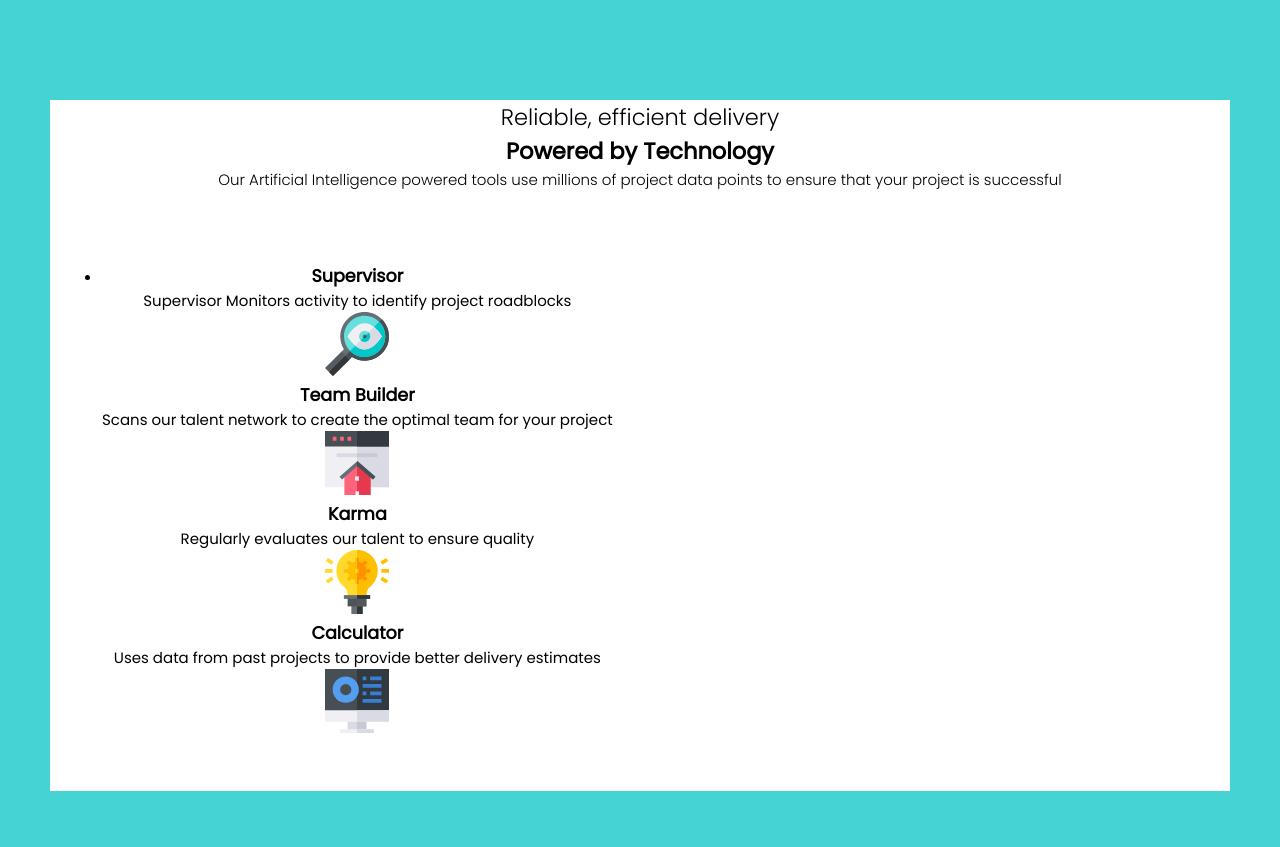
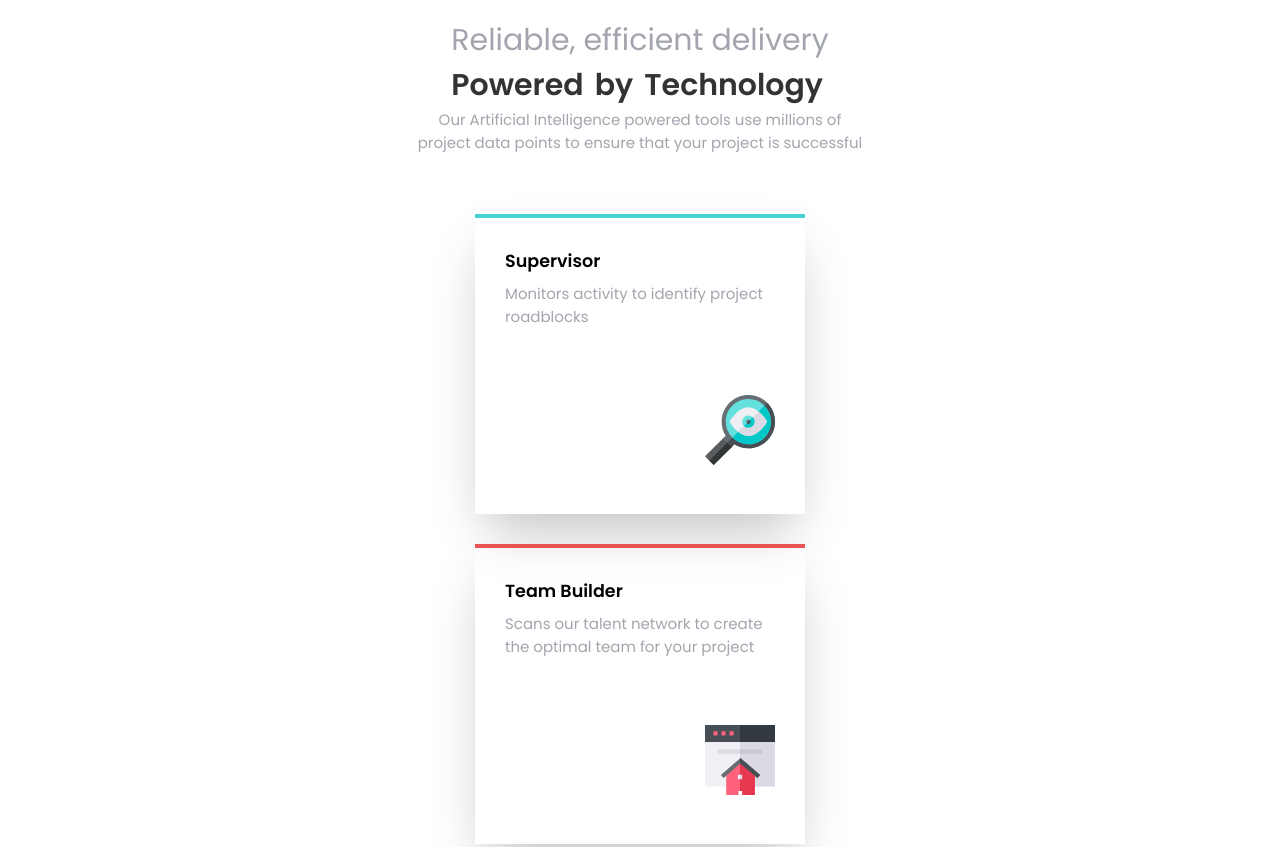
Before and after one commit to okedo01/First-Frontend-Mentor-Project, a plain HTML site: page index.html in a window 1280 px wide. Shown: the top 847 px of the page. Drawn offline with Linux system fonts and the light colour scheme.

Commit message:
frontend mentor project finished

```diff
--- a/index.html
+++ b/index.html
@@ -16,52 +16,66 @@
     <title>Frontend Mentor | Four card feature section</title>
   </head>
   <body>
-    <main>
-      <header class="header">
-        <h2 class="weight">Reliable, efficient delivery</h2>
+    <header>
+      <div class="headings">
+        <h1>Reliable, efficient delivery</h1>
         <h2>Powered by Technology</h2>
+      </div>
       <p>
         Our Artificial Intelligence powered tools use millions of project data
         points to ensure that your project is successful
       </p>
     </header>
 
-      <section class="container">
-        <div class="items">
-          <div>
-          <ul>
-            <li>
+    <main>
+      <div class="container">
+        <div class="card card-1">
           <h3>Supervisor</h3>
-              <p>Supervisor Monitors activity to identify project roadblocks</p>
-            </li>
-            <img src="images/icon-supervisor.svg" alt="icon-supervisor" />
-          </ul>
-          <li>
+          <p>Monitors activity to identify project roadblocks</p>
+          <img
+            src="images/icon-supervisor.svg"
+            alt="icon-supervisor"
+            class="icon-supervisor"
+          />
+        </div>
+        <div class="col-container">
+          <div class="card card-2">
             <h3>Team Builder</h3>
             <p>
-              Scans our talent network to create the optimal team for your project
+              Scans our talent network to create the optimal team for your
+              project
             </p>
-            <img src="images/icon-team-builder.svg" alt="icon-team-builder" />
-          </li>
+            <img
+              src="images/icon-team-builder.svg"
+              alt="icon-team-builder"
+              class="icon-team-builder"
+            />
+          </div>
 
-          <li>
+          <div class="card card-3">
             <h3>Karma</h3>
             <p>Regularly evaluates our talent to ensure quality</p>
-            <img src="images/icon-karma.svg" alt="icon-karma" />
-          </li>
+            <img
+              src="images/icon-karma.svg"
+              alt="icon-karma"
+              class="icon-karma"
+            />
+          </div>
+        </div>
 
-          <li>
+        <div class="card card-4">
           <h3>Calculator</h3>
           <p>
             Uses data from past projects to provide better delivery estimates
           </p>
-            <img src="images/icon-calculator.svg" alt="icon-calculator" />
-          </li>
+          <img
+            src="images/icon-calculator.svg"
+            alt="icon-calculator"
+            class="icon-calculator"
+          />
         </div>
       </div>
-      </section>
     </main>
-
 
     <footer>
       <p class="attribution">
--- a/style.css
+++ b/style.css
@@ -1,59 +1,219 @@
-@import url("https://fonts.googleapis.com/css2?family=Poppins:ital,wght@0,300;0,400;1,200&family=Roboto:wght@400;500;700&display=swap");
+@import url("https://fonts.googleapis.com/css2?family=Poppins:wght@200;400;600&display=swap");
 
 * {
-  box-sizing: border-box;
   margin: 0;
   padding: 0;
+  box-sizing: border-box;
 }
 
 body {
   font-family: "Poppins", sans-serif;
   font-size: 15px;
-  background-color: hsl(180, 62%, 55%);
+  margin: 0 6%;
 }
 
-main {
-  background-color: white;
-
-  margin: 100px 50px;
+header {
+  text-align: center;
+  margin: 1.2em 0;
 }
 
-.header {
-  font-weight: 200px;
-  text-align: center;
-  margin: 20px 0;
+.headings {
+  max-width: fit-content;
+  margin: 0 auto;
+  display: flex;
+  flex-direction: column;
+  align-items: start;
+}
+header h1 {
+  font-weight: 400;
+  color: hsl(229, 6%, 66%);
+}
+header h2 {
+  font-weight: 600;
+  color: #333;
+  word-spacing: 4px;
+  font-size: 2em;
 }
 
-.header .weight {
-  font-weight: lighter;
+header p {
+  color: hsl(229, 6%, 66%);
+  width: 40%;
+  margin: 0 auto;
 }
 
-.header p {
-  margin: 0 50px;
-  font-weight: lighter;
+.container {
+  display: flex;
+  gap: 2em;
+  justify-content: center;
+  margin: 4em 0;
 }
 
-.container{
-  text-align: center;
+.col-container {
   display: flex;
-  align-items: center;
-  justify-content: space-between;
-  list-style-type: none;
+  flex-direction: column;
+  gap: 2em;
+}
+.card {
+  display: flex;
+  flex-direction: column;
+  padding: 2em;
+  box-shadow: 0 25px 50px -12px rgb(0 0 0 / 0.25);
+  z-index: 5;
+  height: 20em;
+  width: 22em;
 }
 
-.container .row{
-    display: flex;
-    flex-direction: row;
-list-style-type: none;
+.card h3 {
+  font-weight: 600;
 }
 
-.container .items {
-    display: flex;
-  gap: 3rem;
-  margin: 32px;
-  padding: 20px;
+.card p {
+  color: hsl(229, 6%, 66%);
+  margin: 0.5em 0;
+}
+.card img {
+  width: 70px;
+  align-self: flex-end;
+  margin-top: 4em;
+}
+.card-1,
+.card-4 {
+  align-self: center;
+}
+.card-1 {
+  border-top: 4px solid hsl(180, 62%, 55%);
+}
+.card-2 {
+  border-top: 4px solid hsl(0, 78%, 62%);
+}
+.card-3 {
+  border-top: 4px solid hsl(34, 97%, 64%);
+}
+.card-4 {
+  border-top: 4px solid hsl(212, 86%, 64%);
 }
 
-.container .items li{
+.attribution {
+  text-align: center;
+  padding: 1em 0;
+}
+
+/* Media queries */
+@media screen and (max-width: 1300px) {
+  .container {
+    flex-direction: column;
+  }
+
+  .card-2,
+  .card-3 {
+    align-self: center;
+  }
+}
+@media screen and (max-width: 480px) {
+  header h1 {
+    font-size: 1.5em;
+  }
+  header h2 {
+    font-size: 1.5em;
+  }
+
+  header p {
+    width: 80%;
+  }
+
+  .card {
+    height: 15em;
+    width: 18em;
+  }
+
+  .card img {
+    width: 35px;
+    margin-top: 1em;
+  }
+
+  .attribution {
+    width: 70%;
+    margin: 0 auto;
+  }
+}
+
+/* .container {
+  display: flex;
+  gap: 2rem;
+}
+
+.row,
+.column {
+  display: flex;
+  flex-direction: column;
   text-align: center;
 }
+
+.container .row {
+  flex: 1;
+  flex-direction: row;
+  align-items: center;
+  margin: 100px 12px;
+  padding: 1px 12px;
+  text-align: center;
+}
+
+.row-item {
+  font-weight: 600;
+}
+
+.row-item1 {
+  border: 2px solid hsl(180, 62%, 55%);
+}
+
+.row-item2 {
+  border: 2px solid hsl(212, 86%, 64%);
+}
+
+.row-item p {
+  font-weight: 200;
+}
+
+.container .column {
+  flex-direction: column;
+  justify-content: space-between;
+  text-align: center;
+  padding: 1px 12px;
+}
+
+.column-item .column1 {
+  border: 2px solid hsl(0, 78%, 62%);
+  margin: 60px 0;
+}
+
+.column-item .column2 {
+  border: 2px solid hsl(34, 97%, 64%);
+}
+
+.column-item {
+  font-weight: 600;
+}
+
+.column-item p {
+  font-weight: 200;
+}
+
+footer {
+  background: #1a1818;
+  color: white;
+  padding: 20px 10px;
+  text-align: center;
+}
+
+@media screen and (max-width: 1440px) {
+}
+
+@media screen and (max-width: 375px) {
+  .container {
+    flex-direction: column;
+  }
+
+  .container .row {
+    margin: 10px 12px;
+  }
+} */
```
Also changed, not shown: images/desktop output.png (added), 3 other files. Lines whose indentation alone changed are shown as unchanged.
